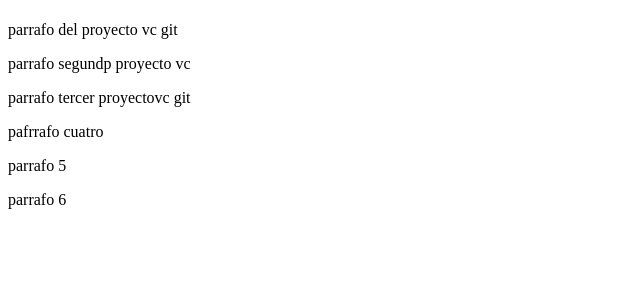
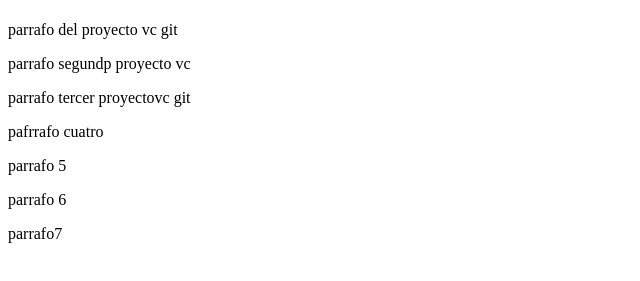
Before and after one commit to clvm-chile/proyectovcgit, a plain HTML site: page index.html in a window 1280 px wide. Shown: the part 59-340 px from the top of the page, without its empty margins (0-640 px from the left). Drawn offline with Linux system fonts and the light colour scheme.

Commit message:
parrafo 7

```diff
--- a/index.html
+++ b/index.html
@@ -15,6 +15,7 @@
   <p>pafrrafo cuatro</p>
   <p>parrafo 5</p>
   <p>parrafo 6</p>
+  <p>parrafo7</p>
 </body>
 
 </html>
```
